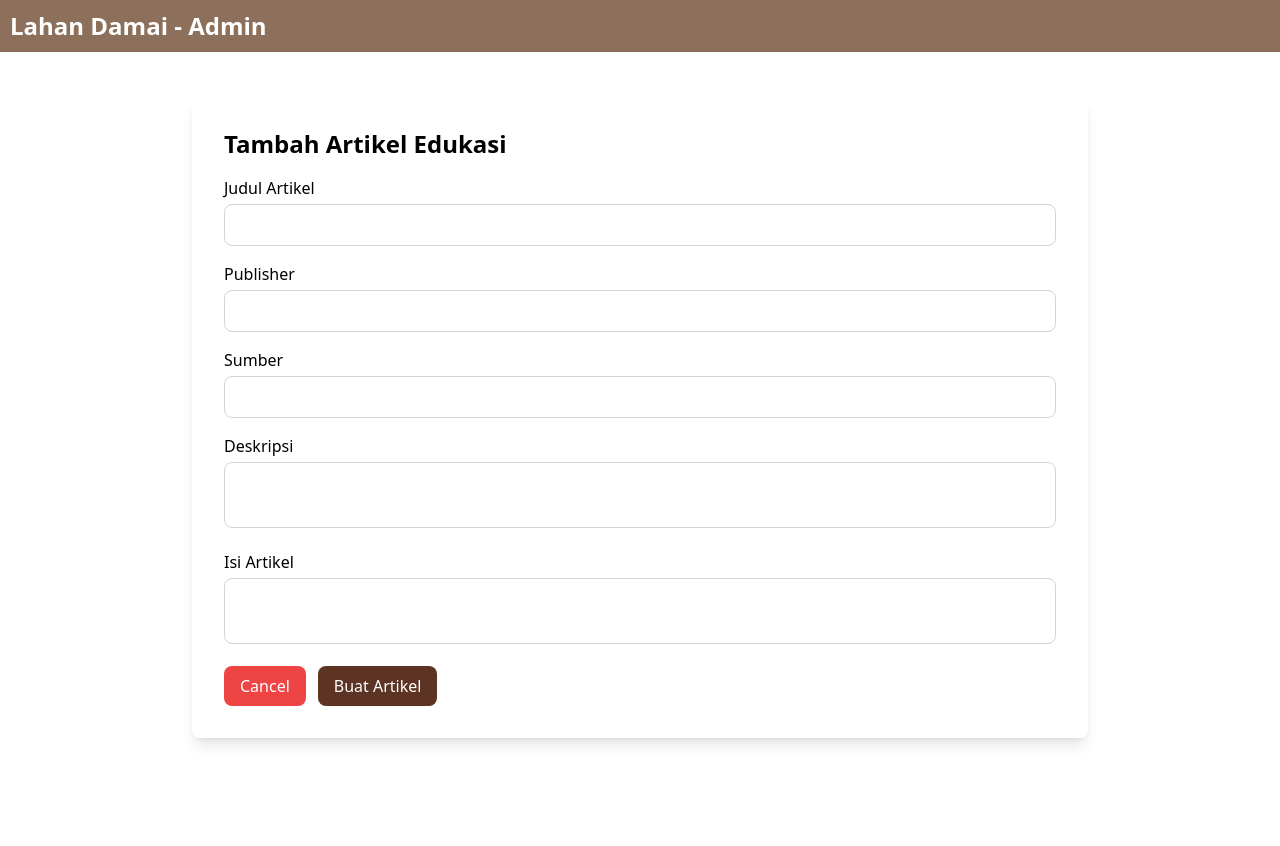
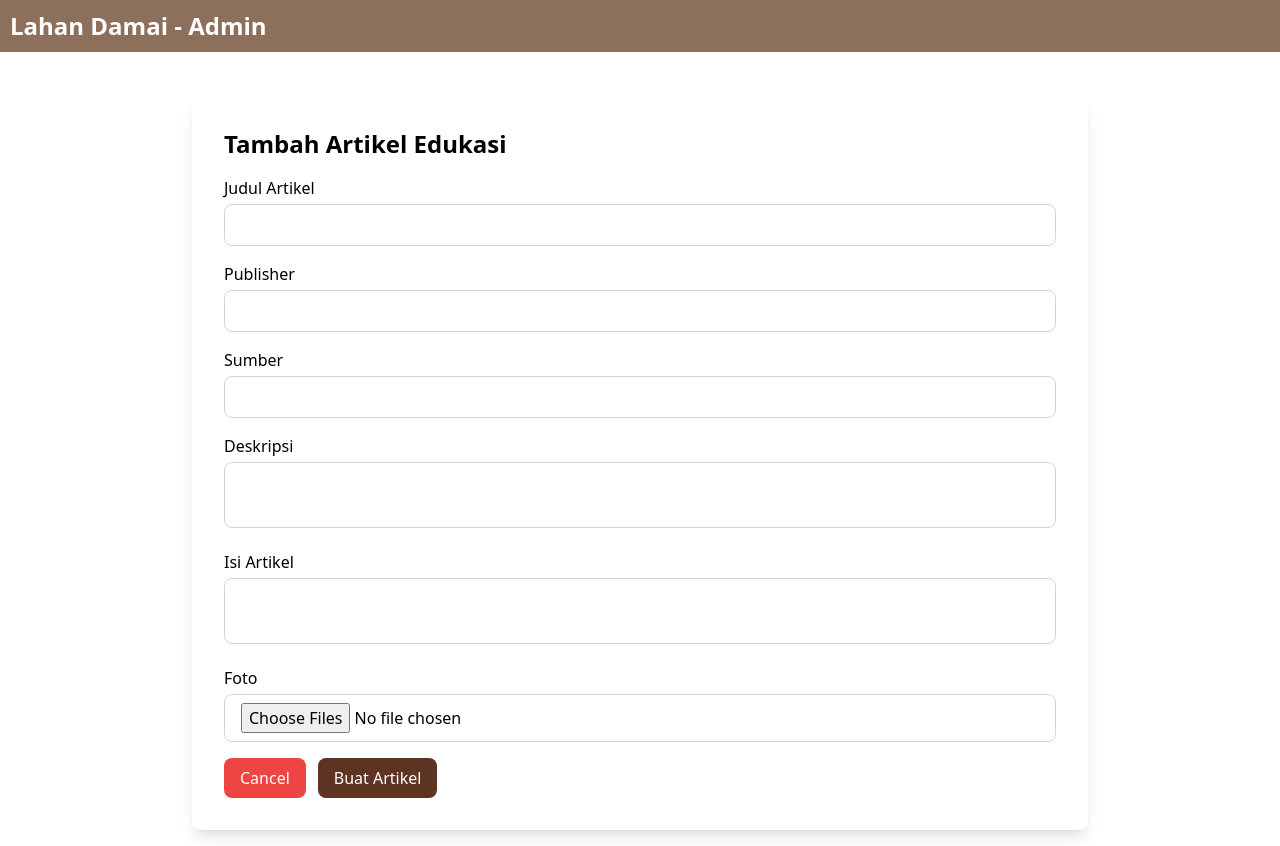
Before and after one commit to Lahan-Damai/CMS-Frontend, a React (Vite) app: page /tambah-edukasi in a window 1280 px wide. Before the commit the page ends 800 px from the top, so only its background shows below. Built offline with nearby package versions, Linux system fonts and the light colour scheme.

Commit message:
coba upload foto edukasi masi gagal

```diff
--- a/src/components/edukasi/ArtikelEdukasi.jsx
+++ b/src/components/edukasi/ArtikelEdukasi.jsx
@@ -76,6 +76,8 @@ const ArtikelEdukasi = () => {
                   Deskripsi
                 </th>
                 <th className="px-6 py-2 border-b-2 border-gray-300">Isi</th>
+                <th className="px-6 py-2 border-b-2 border-gray-300">Foto</th>
+
                 <th className="px-6 py-2 border-b-2 border-gray-300">
                   Uploaded at
                 </th>
@@ -104,6 +106,22 @@ const ArtikelEdukasi = () => {
                   </td>
                   <td className="px-6 py-2 border-b border-gray-300">
                     {article.isi}
+                  </td>
+                  <td className="px-6 py-2 border-b border-gray-300">
+                    {article.fotos && article.fotos.length > 0 ? (
+                      <div className="flex flex-wrap gap-2">
+                        {article.fotos.map((foto, index) => (
+                          <img
+                            key={index}
+                            src={foto}
+                            alt={`Foto ${index + 1}`}
+                            className="w-16 h-16 object-cover rounded-md"
+                          />
+                        ))}
+                      </div>
+                    ) : (
+                      "-"
+                    )}
                   </td>
                   <td className="px-6 py-2 border-b border-gray-300">
                     {article.tanggal_upload}
--- a/src/components/edukasi/TambahArtikel.jsx
+++ b/src/components/edukasi/TambahArtikel.jsx
@@ -10,6 +10,7 @@ const TambahArtikel = () => {
     isi: "",
     publisher: "",
     sumber: "",
+    foto: [],
   });
 
   const handleChange = (e) => {
@@ -25,13 +26,30 @@ const TambahArtikel = () => {
     }
   };
 
+  const handleFileChange = (e) => {
+    const files = e.target.files;
+    setFormData((prevData) => ({
+      ...prevData,
+      foto: Array.from(files),
+    }));
+  };
+
   const handleSubmit = async (e) => {
     e.preventDefault();
     try {
-      const response = await createArtikelEdukasi({
-        ...formData,
-        tanggal_upload: new Date().toISOString(),
+      const formDataToSend = new FormData();
+      formDataToSend.append("judul", formData.judul);
+      formDataToSend.append("deskripsi", formData.deskripsi);
+      formDataToSend.append("isi", formData.isi);
+      formDataToSend.append("publisher", formData.publisher);
+      formDataToSend.append("sumber", formData.sumber);
+      formDataToSend.append("tanggal_upload", new Date().toISOString());
+      formData.foto.forEach((file) => {
+        formDataToSend.append("foto", file);
       });
+      console.log(formData);
+      console.log(formDataToSend);
+      const response = await createArtikelEdukasi(formData);
       console.log("New post created:", response.data);
       navigate("/artikel-edukasi");
     } catch (error) {
@@ -111,7 +129,19 @@ const TambahArtikel = () => {
               className="w-full border border-gray-300 rounded-lg px-4 py-2 resize-none overflow-hidden"
             />
           </div>
-
+          <div>
+            <label htmlFor="foto" className="block mb-1">
+              Foto
+            </label>
+            <input
+              type="file"
+              id="foto"
+              name="foto"
+              multiple
+              onChange={handleFileChange}
+              className="w-full border border-gray-300 rounded-lg px-4 py-2"
+            />
+          </div>
           <button
             className="bg-red-500 hover:bg-red-600 text-white px-4 py-2 rounded-lg"
             onClick={handleCancel}
--- a/src/services/api.js
+++ b/src/services/api.js
@@ -122,8 +122,7 @@ export const getArtikelEdukasiById = async (id) => {
 
 export const createArtikelEdukasi = async (data) => {
   try {
-    const token = localStorage.getItem("token");
-
+    console.log(data);
     const response = await api.post("/api/edukasi/create", data);
 
     return response;
```
